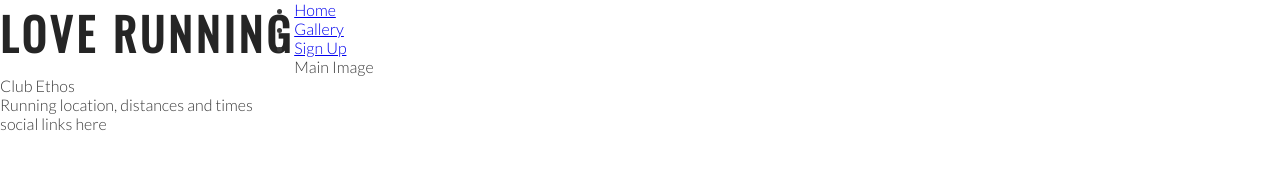
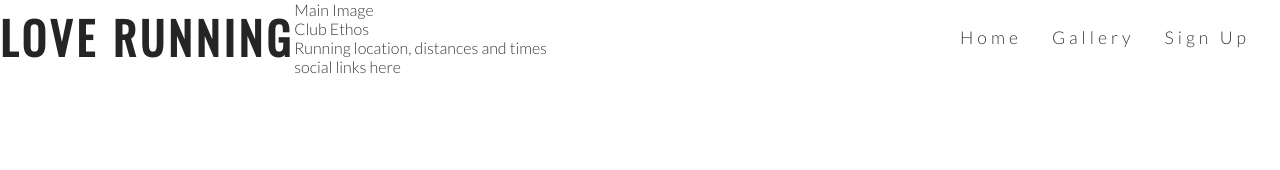
Before and after one commit to DaveTrev/love-running, a plain HTML site: page index.html in a window 1280 px wide. Drawn offline with nearby package versions, Linux system fonts and the light colour scheme.

Commit message:
Style navigation links

```diff
--- a/assets/css/style.css
+++ b/assets/css/style.css
@@ -25,3 +25,31 @@ h1, h2 {
     float: left;
     font-size: 280%;
 }
+
+#menu {
+    font-size: 110%;
+    letter-spacing: 4px;
+}
+
+#menu, #logo {
+    line-height: 75px;
+}
+
+#menu li {
+    float: right;
+    list-style-type: none;
+    margin-right: 30px;
+}
+
+#menu a {
+    text-decoration: none;
+    color: inherit;
+}
+
+#menu a:hover {
+    border-bottom: 1px solid #3a3a3a
+}
+
+.active {
+    border-bottom: 1px solid #3a3a3a;
+}
--- a/index.html
+++ b/index.html
@@ -16,11 +16,16 @@
             <h1 id="logo">Love Running</h1>
        </a>
        <nav>
-        <ul><li> <a href="index.html">Home</a>
+        <ul id="menu">
+            <li> <a href="#">Sign Up</a></li>
+
+            <li> <a href="#">Gallery</a></li>
+
+            <li> <a href="index.html">Home</a>
 
         </li>
-    <li> <a href="#">Gallery</a></li>
-    <li> <a href="#">Sign Up</a></li>
+
+
     </ul>
        </nav>
     </header>
```
